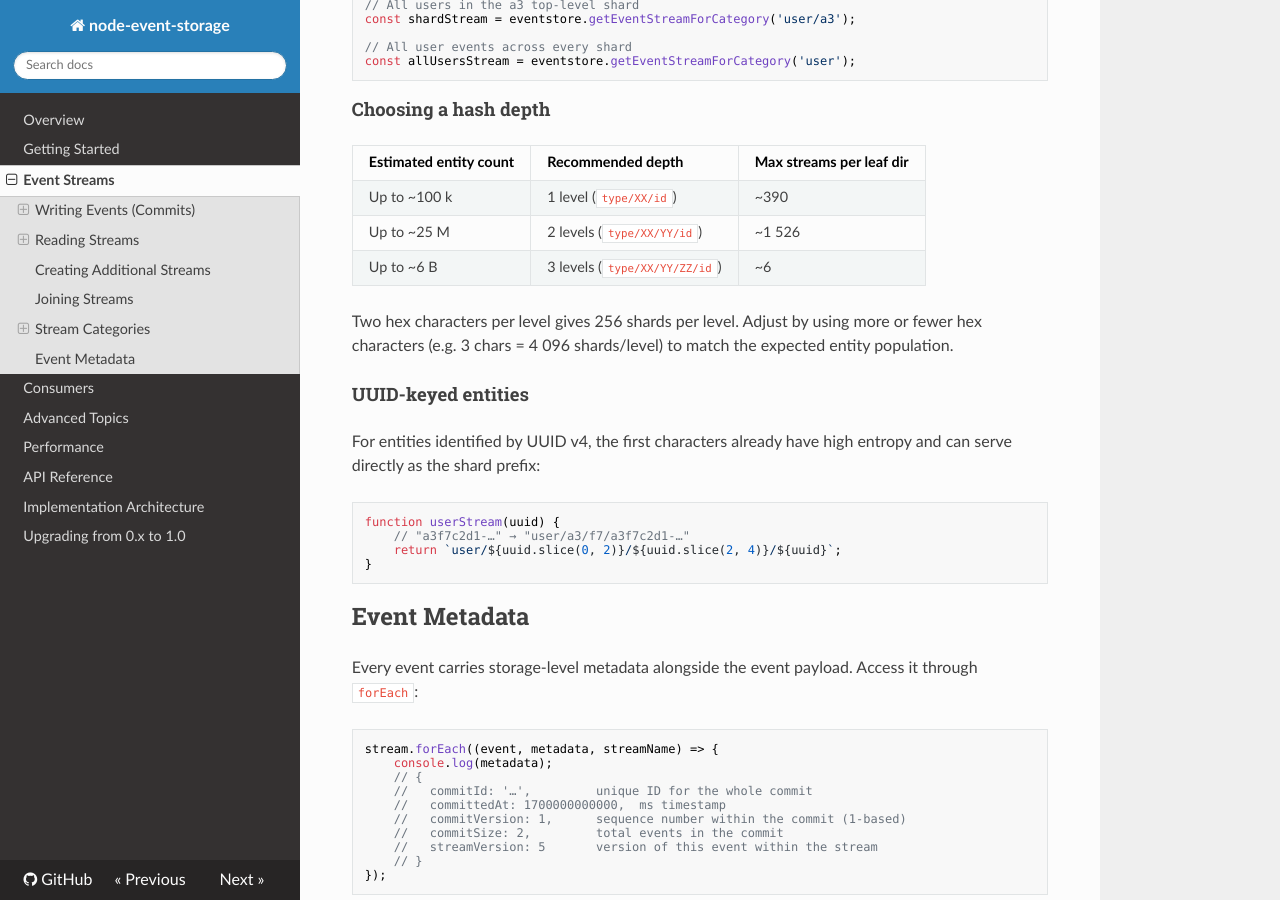
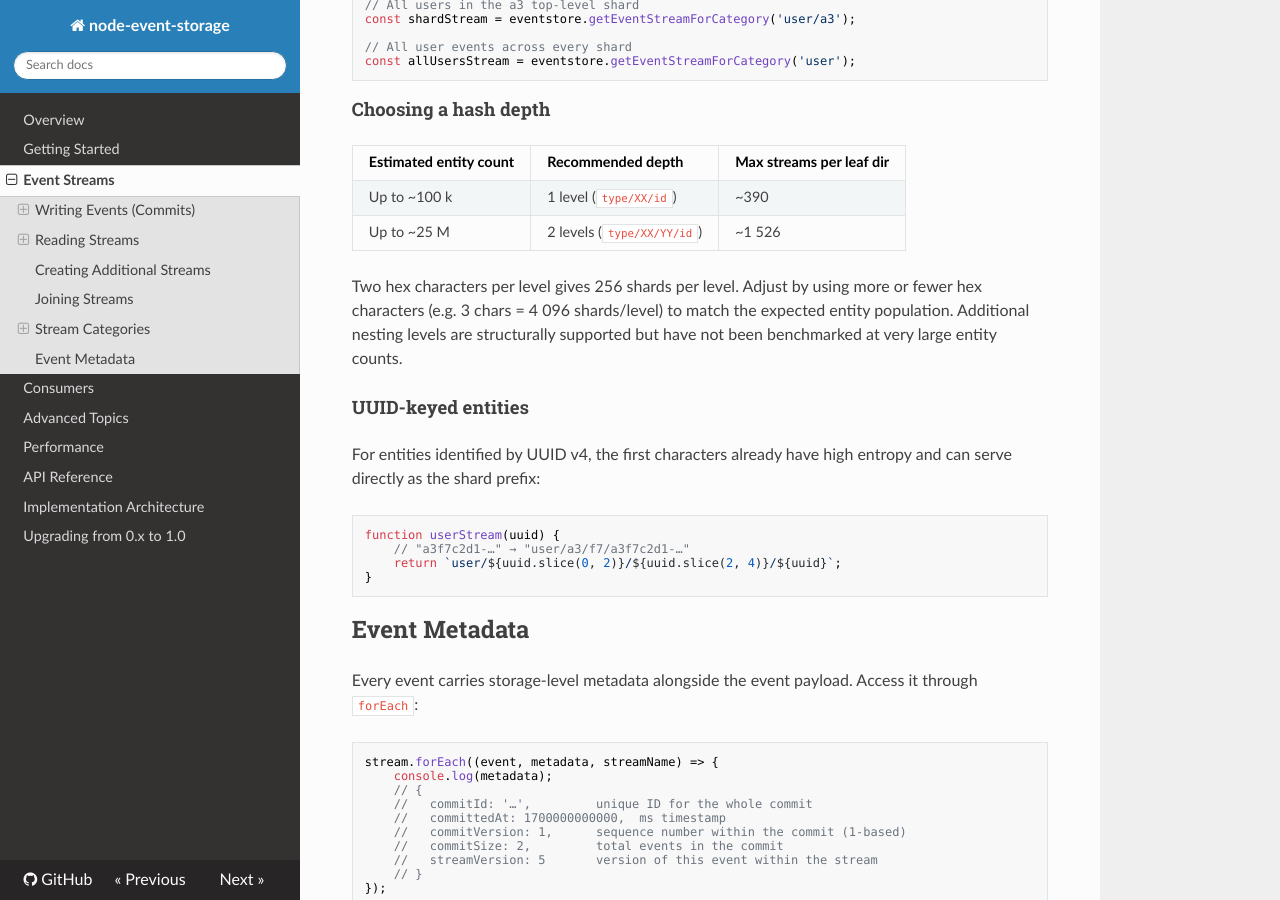
Before and after one commit to albe/node-event-storage, an MkDocs documentation site: the page built from docs/streams.md, in a window 1280 px wide and 900 px high, scrolled down 5540 px. Built offline with MkDocs 1.6.1, drawn with Linux system fonts in a browser that asks for light colours; nearby versions of some CDN libraries.

Commit message:
docs: remove unverified 6B-stream depth row from hash depth table
Agent-Logs-Url: https://github.com/albe/node-event-storage/sessions/09c0bba1-6316-48b8-a0e6-f7deb6387399

Co-authored-by: albe <4259532+albe@users.noreply.github.com>

```diff
--- a/docs/streams.md
+++ b/docs/streams.md
@@ -292,9 +292,8 @@ const allUsersStream = eventstore.getEventStreamForCategory('user');
 |------------------------|-------------------|--------------------------|
 | Up to ~100 k           | 1 level (`type/XX/id`) | ~390 |
 | Up to ~25 M            | 2 levels (`type/XX/YY/id`) | ~1 526 |
-| Up to ~6 B             | 3 levels (`type/XX/YY/ZZ/id`) | ~6 |
 
-Two hex characters per level gives 256 shards per level. Adjust by using more or fewer hex characters (e.g. 3 chars = 4 096 shards/level) to match the expected entity population.
+Two hex characters per level gives 256 shards per level. Adjust by using more or fewer hex characters (e.g. 3 chars = 4 096 shards/level) to match the expected entity population. Additional nesting levels are structurally supported but have not been benchmarked at very large entity counts.
 
 #### UUID-keyed entities
 
```
